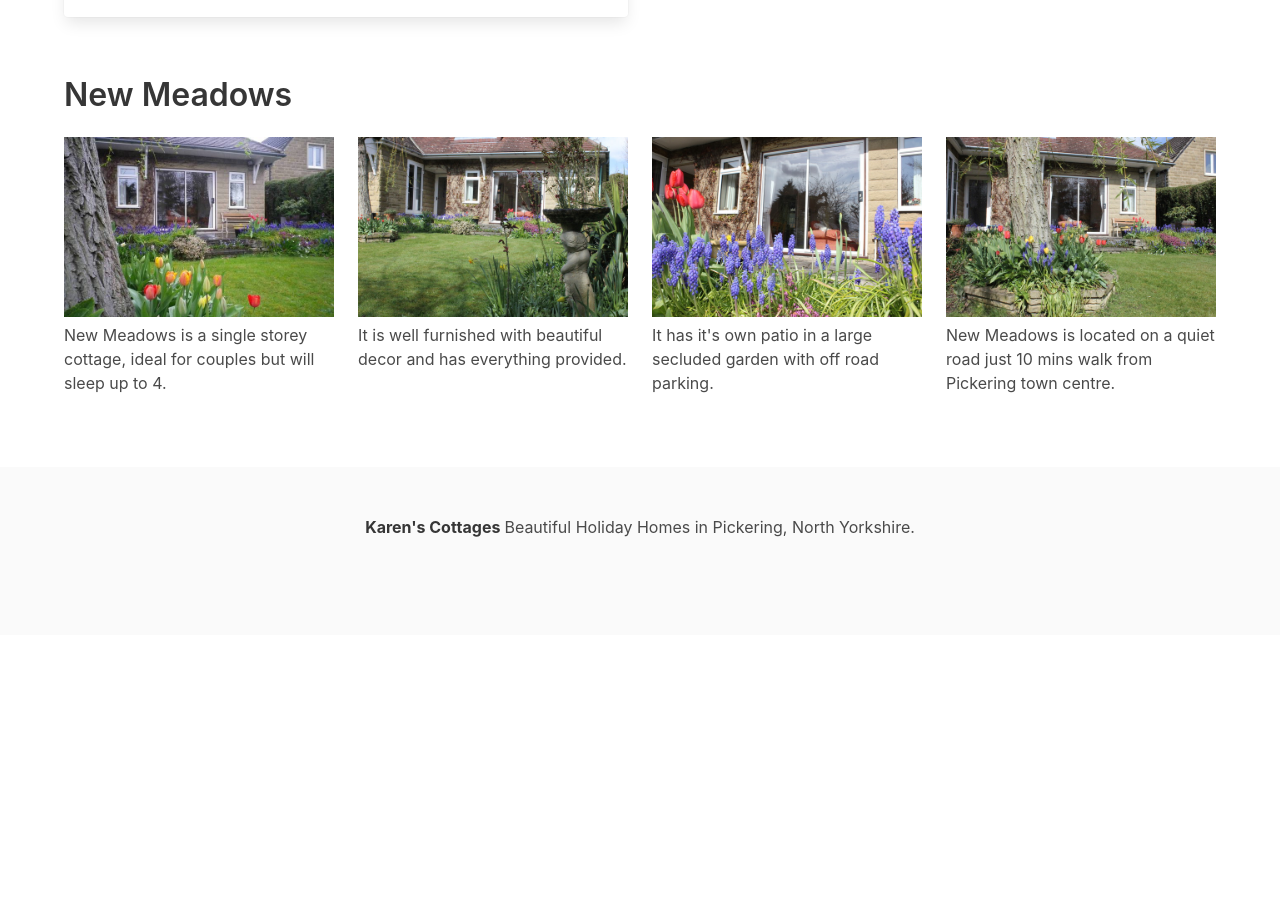
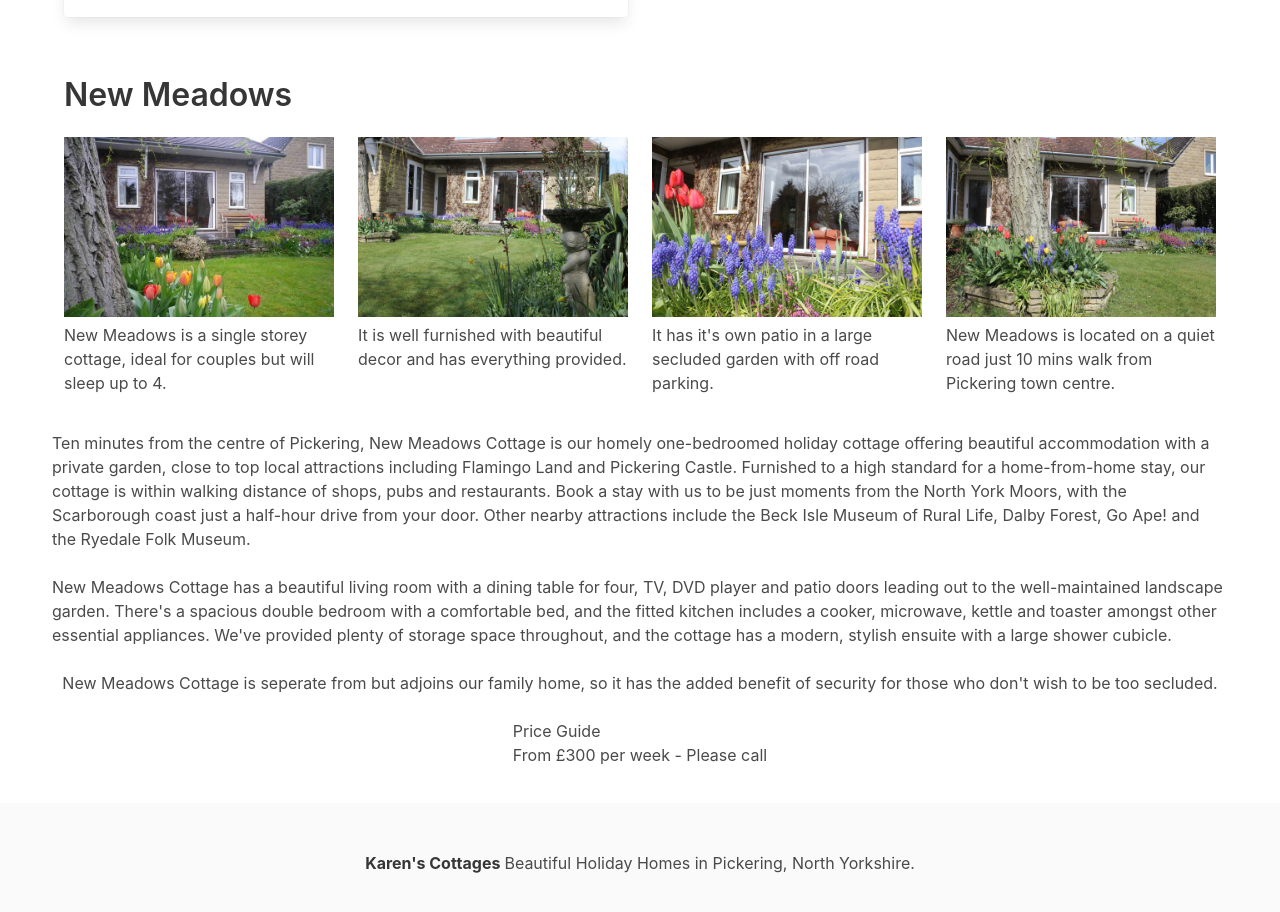
Before and after one commit to karenscottages/karenscottages.github.io, a Next.js app: page / in a window 1280 px wide. Shown: the part 560-1472 px from the top of the page. Before the commit the page ends 1195 px from the top, so only its background shows below. Built offline with nearby package versions, Linux system fonts and the light colour scheme.

Commit message:
added content from the legacy new meadows page

```diff
--- /dev/null
+++ b/src/components/pageElements/captionedImage.jsx
@@ -0,0 +1,8 @@
+import React from "react";
+
+export const CaptionedImage = ({ url, children }) => <div className="column is-3-desktop is-6-tablet">
+  <div className="intro-item mb-5 mb-lg-0">
+    <img src={url} alt="" className=" w-100" />
+    <p> {children} </p>
+  </div>
+</div>;
--- a/src/pages/index.js
+++ b/src/pages/index.js
@@ -1,7 +1,8 @@
 import React from "react";
 import Head from "next/head";
 import { Card } from "../components/atoms/cards";
-import { Heading } from "../components/pageElements/heading.jsx";
+import { Heading } from "../components/pageElements/heading";
+import { CaptionedImage } from "../components/pageElements/captionedImage";
 
 const Index = () => {
   return (
@@ -60,54 +61,62 @@ const Index = () => {
             </div>
           </div>
           <div className="columns is-multiline is-justify-content-center">
-          <div className="column is-full">
-            <h1 className="title">New Meadows</h1>
+            <div className="column is-full">
+              <h1 className="title">New Meadows</h1>
+            </div>
+            <CaptionedImage url="/photos/newMeadows/newmeadows1.jpg">
+              New Meadows is a single storey cottage, ideal for couples but will
+              sleep up to 4.
+            </CaptionedImage>
+
+            <CaptionedImage url="/photos/newMeadows/newmeadows2.jpg">
+              It is well furnished with beautiful decor and has everything
+              provided.
+            </CaptionedImage>
+
+            <CaptionedImage url="/photos/newMeadows/newmeadows3.jpg">
+              It has it's own patio in a large secluded garden with off road
+              parking.
+            </CaptionedImage>
+
+            <CaptionedImage url="/photos/newMeadows/newmeadows4.jpg">
+              New Meadows is located on a quiet road just 10 mins walk from
+              Pickering town centre.
+            </CaptionedImage>
           </div>
-          <div className="column is-3-desktop is-6-tablet">
-              <div className="intro-item mb-5 mb-lg-0">
-                <img
-                  src="/photos/newMeadows/newmeadows1.jpg"
-                  alt=""
-                  className=" w-100"
-                />
-                <p>
-                  New Meadows is a single storey cottage, ideal for couples but
-                  will sleep up to 4.
-                </p>
-              </div>
+
+          <div className="columns is-multiline is-justify-content-center">
+            <div className="block">
+              Ten minutes from the centre of Pickering, New Meadows Cottage is
+              our homely one-bedroomed holiday cottage offering beautiful
+              accommodation with a private garden, close to top local
+              attractions including Flamingo Land and Pickering Castle.
+              Furnished to a high standard for a home-from-home stay, our
+              cottage is within walking distance of shops, pubs and restaurants.
+              Book a stay with us to be just moments from the North York Moors,
+              with the Scarborough coast just a half-hour drive from your door.
+              Other nearby attractions include the Beck Isle Museum of Rural
+              Life, Dalby Forest, Go Ape! and the Ryedale Folk Museum.
             </div>
-            <div className="column is-3-desktop is-6-tablet">
-              <div className="intro-item mb-5 mb-lg-0">
-                <img
-                  src="/photos/newMeadows/newmeadows2.jpg"
-                  alt=""
-                  className=" w-100"
-                />
-                <p> It is well furnished with beautiful decor and has everything provided. </p>
-              </div>
+
+            <div className="block">
+              New Meadows Cottage has a beautiful living room with a dining
+              table for four, TV, DVD player and patio doors leading out to the
+              well-maintained landscape garden. There's a spacious double
+              bedroom with a comfortable bed, and the fitted kitchen includes a
+              cooker, microwave, kettle and toaster amongst other essential
+              appliances. We've provided plenty of storage space throughout, and
+              the cottage has a modern, stylish ensuite with a large shower
+              cubicle.
             </div>
-            <div className="column is-3-desktop is-6-tablet">
-              <div className="intro-item mb-5 mb-lg-0">
-                <img
-                  src="/photos/newMeadows/newmeadows3.jpg"
-                  alt=""
-                  className=" w-100"
-                />
-                <p>It has it's own patio in a large secluded garden
-                  with off road parking.</p>
-              </div>
+            <div className="block">
+                New Meadows Cottage is seperate from but adjoins our family home,
+              so it has the added benefit of security for those who don't wish
+             to be too secluded.
             </div>
-            <div className="column is-3-desktop is-6-tablet">
-              <div className="intro-item mb-5 mb-lg-0">
-                <img
-                  src="/photos/newMeadows/newmeadows4.jpg"
-                  alt=""
-                  className=" w-100"
-                />
-                <p>
-                New Meadows is located on a quiet road just 10 mins walk from Pickering town centre.
-                </p>
-              </div>
+            <div className="block">
+              <h4>Price Guide</h4>
+              <p>From £300 per week - Please call</p>
             </div>
           </div>
         </div>
```
